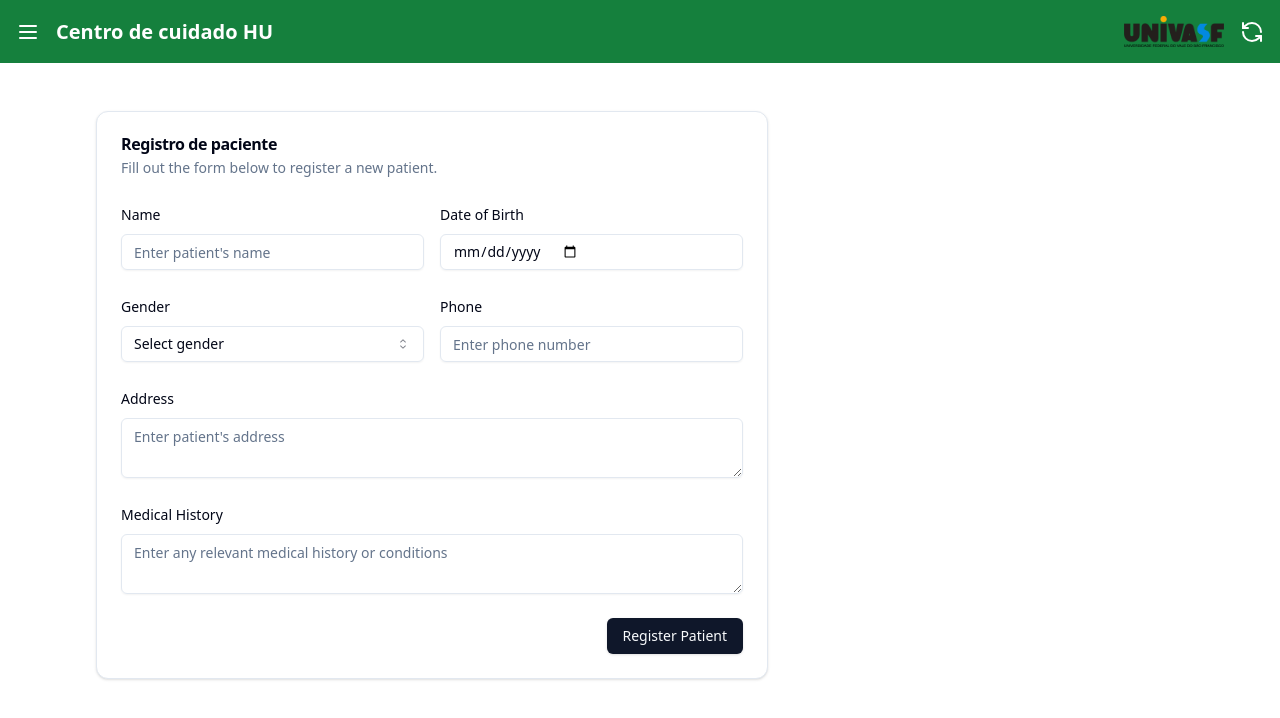
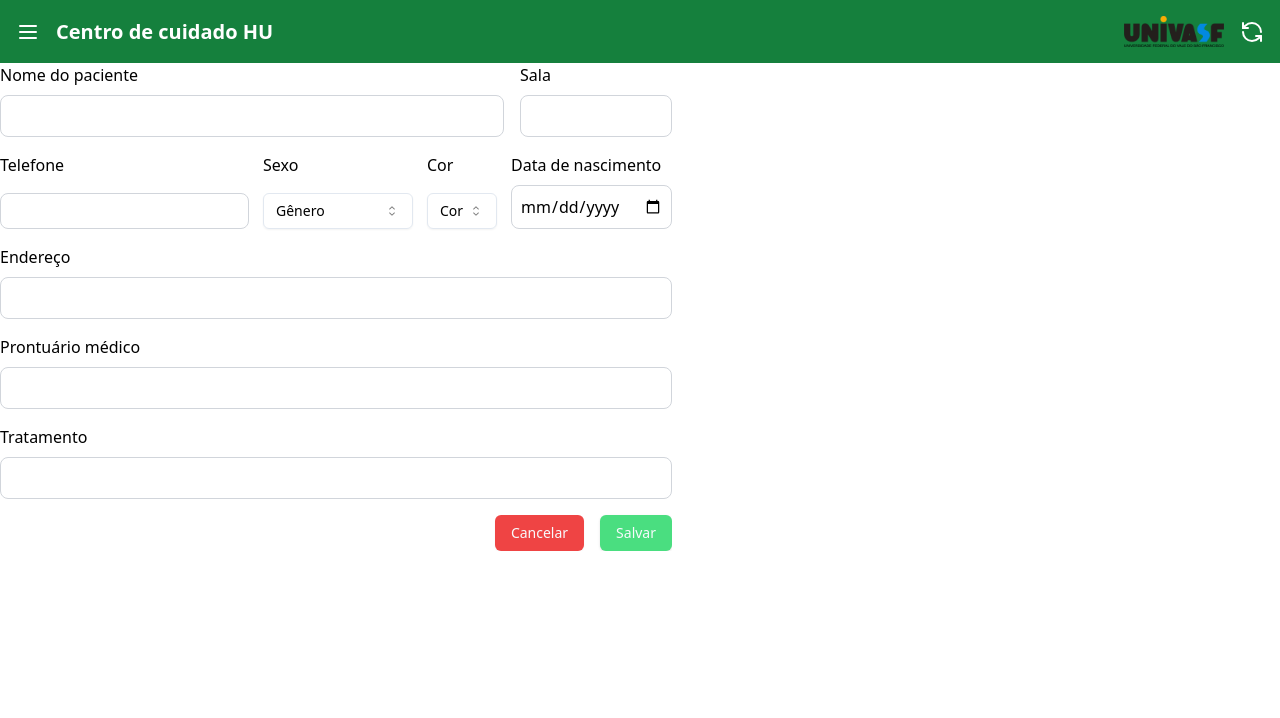
Before and after one commit to Cauatn/univasf-hu, a Next.js app: page /add-pacient in a window 1280 px wide. Shown: the top 718 px of the page. Built offline with nearby package versions, Linux system fonts and the light colour scheme.

Commit message:
refactor: Update patient list page layout and add "Add new patient" button

```diff
--- a/src/app/add-pacient/page.tsx
+++ b/src/app/add-pacient/page.tsx
@@ -18,75 +18,13 @@ import {
   SelectItem,
 } from "@/components/ui/select";
 import React from "react";
+import PacientForm from "@/components/PacientForm";
 
 function page() {
   return (
-    <main className="flex min-h-screen flex-col px-24 py-12">
-      <Card className="w-full max-w-2xl">
-        <CardHeader>
-          <CardTitle>Registro de paciente</CardTitle>
-          <CardDescription>
-            Fill out the form below to register a new patient.
-          </CardDescription>
-        </CardHeader>
-        <CardContent className="grid gap-6">
-          <div className="grid grid-cols-2 gap-4">
-            <div className="space-y-2">
-              <Label>Name</Label>
-              <Input id="name" placeholder="Enter patient's name" required />
-            </div>
-            <div className="space-y-2">
-              <Label>Date of Birth</Label>
-              <Input id="dob" type="date" required />
-            </div>
-          </div>
-          <div className="grid grid-cols-2 gap-4">
-            <div className="space-y-2">
-              <Label>Gender</Label>
-              <Select required>
-                <SelectTrigger>
-                  <SelectValue placeholder="Select gender" />
-                </SelectTrigger>
-                <SelectContent>
-                  <SelectItem value="male">Male</SelectItem>
-                  <SelectItem value="female">Female</SelectItem>
-                  <SelectItem value="other">Other</SelectItem>
-                </SelectContent>
-              </Select>
-            </div>
-            <div className="space-y-2">
-              <Label>Phone</Label>
-              <Input
-                id="phone"
-                type="tel"
-                placeholder="Enter phone number"
-                required
-              />
-            </div>
-          </div>
-          <div className="space-y-2">
-            <Label>Address</Label>
-            <Textarea
-              id="address"
-              placeholder="Enter patient's address"
-              required
-            />
-          </div>
-          <div className="space-y-2">
-            <Label>Medical History</Label>
-            <Textarea
-              id="medical-history"
-              placeholder="Enter any relevant medical history or conditions"
-            />
-          </div>
-        </CardContent>
-        <CardFooter>
-          <Button type="submit" className="ml-auto">
-            Register Patient
-          </Button>
-        </CardFooter>
-      </Card>
-    </main>
+    <div className="max-w-2xl">
+      <PacientForm />
+    </div>
   );
 }
 
--- a/src/app/list-pacients/layout.tsx
+++ b/src/app/list-pacients/layout.tsx
@@ -1,6 +1,8 @@
 import PacientForm from "@/components/PacientForm";
+import { Button } from "@/components/ui/button";
 import prisma from "@/db";
 import { UserRound } from "lucide-react";
+import Link from "next/link";
 import React from "react";
 
 async function Layout({ children }: { children: React.ReactNode }) {
@@ -17,7 +19,9 @@ async function Layout({ children }: { children: React.ReactNode }) {
           </div>
           <span className="text-gray-500 text-lg">Quantidade de pacientes</span>
         </div>
-        <PacientForm />
+        <Link href="/add-pacient">
+          <Button className="bg-blue-500">Adicionar novo paciente</Button>
+        </Link>
       </div>
       {children}
     </main>
--- a/src/components/PacientForm.tsx
+++ b/src/components/PacientForm.tsx
@@ -1,14 +1,7 @@
 "use client";
 
 import React from "react";
-import {
-  Dialog,
-  DialogClose,
-  DialogContent,
-  DialogHeader,
-  DialogTrigger,
-} from "./ui/dialog";
-import { cn } from "@/lib/utils";
+
 import {
   Select,
   SelectTrigger,
@@ -17,27 +10,17 @@ import {
   SelectItem,
 } from "@/components/ui/select";
 import { Button } from "@/components/ui/button";
-import prisma from "@/db";
+
 import { createPacient } from "@/actions/actions";
 
 function PacientForm() {
   return (
-    <Dialog>
-      <DialogTrigger asChild>
-        <Button className="bg-blue-500">Adicionar novo paciente</Button>
-      </DialogTrigger>
-      <DialogContent className={cn("left-[78%] top-[50%]")}>
-        <DialogHeader>
-          <h2 className="text-xl font-bold">
-            Formulario de cadastro de novo paciente
-          </h2>
-        </DialogHeader>
-        <div>
     <form
       className="flex flex-col space-y-4 max-h-screen overflow-y-scroll min-h-fit"
       action={createPacient}
     >
-            <div className="flex flex-col space-y-2">
+      <div className="grid grid-cols-4 justify-between space-x-4">
+        <div className="flex flex-col space-y-2 col-span-3">
           <label htmlFor="name">Nome do paciente</label>
           <input
             type="text"
@@ -46,8 +29,18 @@ function PacientForm() {
             className="p-2 border border-gray-300 rounded-lg"
           />
         </div>
-            <div className="grid grid-flow-col auto-cols-min justify-around">
-              <div>
+        <div className="flex flex-col space-y-2">
+          <label htmlFor="room">Sala</label>
+          <input
+            type="text"
+            name="room"
+            id="room"
+            className="p-2 border border-gray-300 rounded-lg"
+          />
+        </div>
+      </div>
+      <div className="grid grid-flow-col auto-cols-min justify-between">
+        <div className="flex flex-col justify-between">
           <label htmlFor="phone">Telefone</label>
           <input
             type="text"
@@ -57,7 +50,7 @@ function PacientForm() {
           />
         </div>
         <div className="flex flex-col justify-between">
-                <label htmlFor="gender">Gênero do paciente</label>
+          <label htmlFor="gender">Sexo</label>
           <Select name="gender">
             <SelectTrigger id="gender" className="w-[150px]">
               <SelectValue placeholder="Gênero" />
@@ -81,6 +74,15 @@ function PacientForm() {
             </SelectContent>
           </Select>
         </div>
+        <div className="flex flex-col space-y-2">
+          <label htmlFor="dateOfBirth">Data de nascimento</label>
+          <input
+            type="date"
+            name="dateOfBirth"
+            id="dateOfBirth"
+            className="p-2 border border-gray-300 rounded-lg"
+          />
+        </div>
       </div>
       <div className="flex flex-col space-y-2">
         <label htmlFor="adress">Endereço</label>
@@ -101,24 +103,6 @@ function PacientForm() {
         />
       </div>
       <div className="flex flex-col space-y-2">
-              <label htmlFor="dateOfBirth">Data de nascimento</label>
-              <input
-                type="date"
-                name="dateOfBirth"
-                id="dateOfBirth"
-                className="p-2 border border-gray-300 rounded-lg"
-              />
-            </div>
-            <div className="flex flex-col space-y-2">
-              <label htmlFor="room">Sala</label>
-              <input
-                type="text"
-                name="room"
-                id="room"
-                className="p-2 border border-gray-300 rounded-lg"
-              />
-            </div>
-            <div className="flex flex-col space-y-2">
         <label htmlFor="treatment">Tratamento</label>
         <input
           type="text"
@@ -128,23 +112,12 @@ function PacientForm() {
         />
       </div>
       <div className="flex flex-row justify-end space-x-4">
-              <DialogClose asChild>
         <Button variant="destructive">Cancelar</Button>
-              </DialogClose>
-              <DialogClose asChild>
-                <Button
-                  variant="default"
-                  className="bg-green-400"
-                  type="submit"
-                >
+        <Button variant="default" className="bg-green-400" type="submit">
           Salvar
         </Button>
-              </DialogClose>
       </div>
     </form>
-        </div>
-      </DialogContent>
-    </Dialog>
   );
 }
 
--- a/src/components/PacientsTable.tsx
+++ b/src/components/PacientsTable.tsx
@@ -19,17 +19,24 @@ import { Badge } from "./ui/badge";
 
 import prisma from "@/db";
 
+import dayjs from "dayjs";
+import relativeTime from "dayjs/plugin/relativeTime";
+
+dayjs.extend(relativeTime);
+dayjs.locale("pt-br");
+
 async function PacientsTable() {
   const pacients = await prisma.pacient.findMany();
 
   return (
-    <Table>
+    <Table className="border rounded-lg">
       <TableHeader>
         <TableRow>
           <TableHead>Nome paciente</TableHead>
           <TableHead>Telefone</TableHead>
-          <TableHead>Endereço</TableHead>
+          <TableHead>Prontuário</TableHead>
           <TableHead>Entrada</TableHead>
+          <TableHead>Idade</TableHead>
           <TableHead>Sala</TableHead>
           <TableHead>Tratamento</TableHead>
           <TableHead className="w-[100px]">Status</TableHead>
@@ -43,11 +50,14 @@ async function PacientsTable() {
               <TableCell>{pacient.name}</TableCell>
               <TableCell>{pacient.phone}</TableCell>
               <TableCell>{pacient.medicalRecord}</TableCell>
-              <TableCell>{JSON.stringify(pacient.dateOfBirth)}</TableCell>
+              <TableCell>Dia entrada</TableCell>
+              <TableCell>{dayjs().to(pacient.dateOfBirth)}</TableCell>
               <TableCell>{pacient.room}</TableCell>
               <TableCell>{pacient.treatment}</TableCell>
               <TableCell>
-                <Badge variant="secondary">Stable</Badge>
+                <Badge variant="secondary" className="bg-green-200">
+                  Stable
+                </Badge>
               </TableCell>
               <TableCell>
                 <DropdownMenu>
```
Lines whose indentation alone changed are shown as unchanged.
